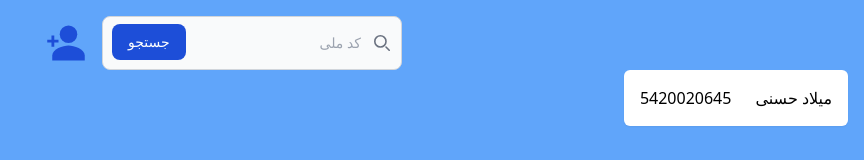
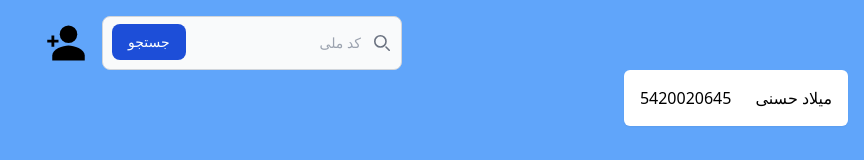
Before and after one commit to milad7212/my3, a Next.js app: page / in a window 1280 px wide. Shown: the top 160 px of the page, without its empty margins (416-1280 px from the left). Built offline with nearby package versions, Linux system fonts and the light colour scheme.

Commit message:
change color icon

```diff
--- a/app/components/sarch/SearchInput.tsx
+++ b/app/components/sarch/SearchInput.tsx
@@ -48,7 +48,7 @@ const SearchInput = () => {
         </div>
       </form>
       <div className="flex justify-center items-center">
-        <IoPersonAddSharp className="w-10 h-10 text-blue-700 cursor-pointer" />
+        <IoPersonAddSharp className="w-10 h-10 text-black cursor-pointer" />
       </div>
     </div>
   );
```
